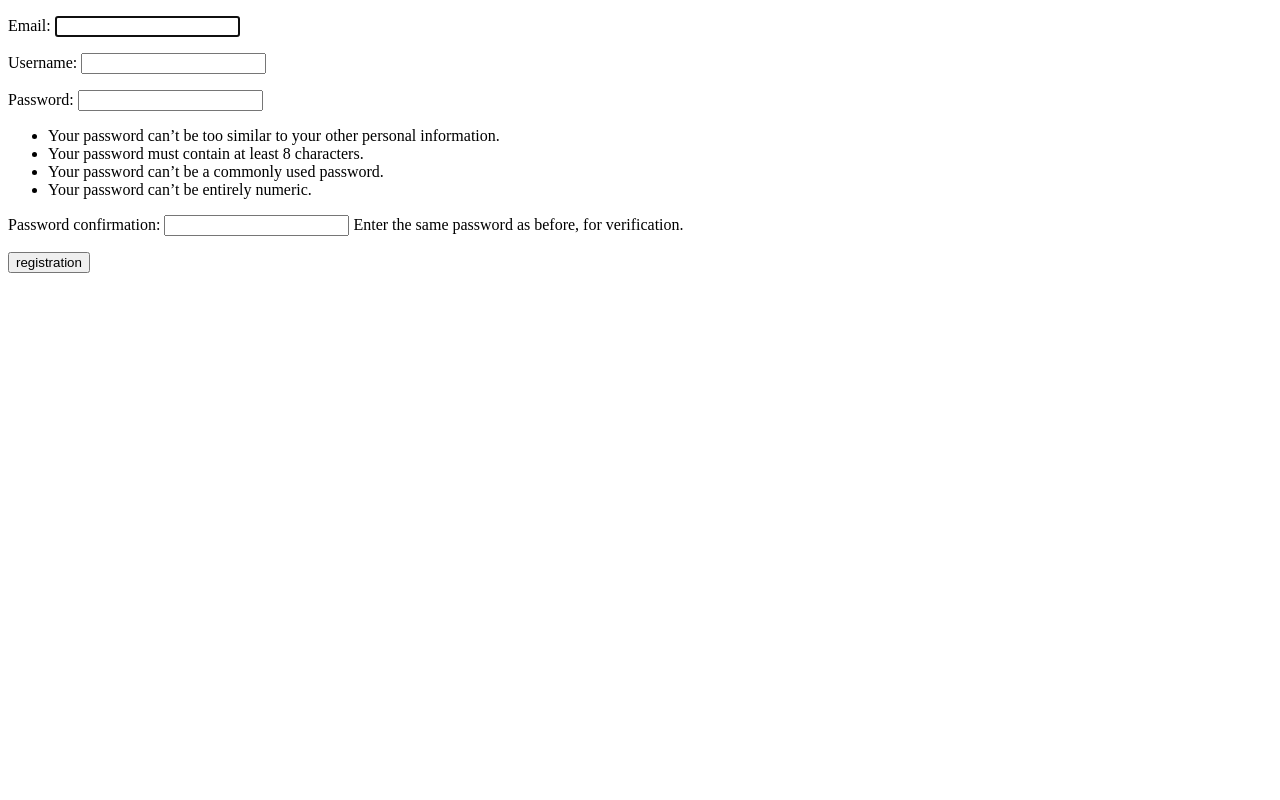
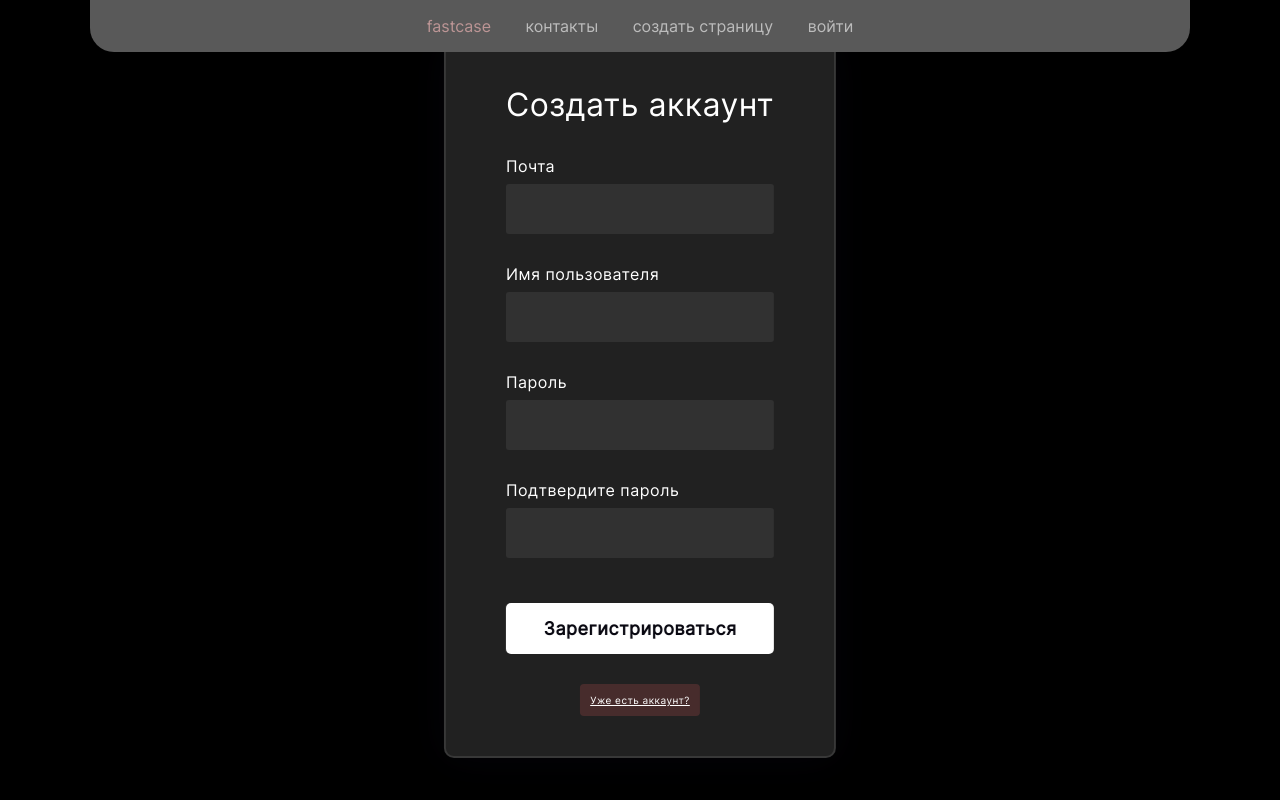
Before and after one commit to fwhyjke/fastcase, a Django app: page /registration in a window 1280 px wide. Run offline with Django 4.2, Linux system fonts and the light colour scheme; some libraries are stand-ins or nearby versions.

Commit message:
login and registration pages

```diff
--- a/fastcase/forms.py
+++ b/fastcase/forms.py
@@ -51,5 +51,9 @@ class RegistrationForm(UserCreationForm):
 
 
 class LoginForm(AuthenticationForm):
+    username = forms.CharField(label='Username', widget=forms.TextInput(attrs={'placeholder': 'Введите вашу почту'}))
+    password = forms.CharField(label='Password',
+                               widget=forms.PasswordInput(attrs={'placeholder': 'Введите ваш пароль'}))
+
     class Meta:
         fields = ['email', 'password']
--- /dev/null
+++ b/fastcase/static/fastcase/css/login.css
@@ -0,0 +1,140 @@
+*,
+*:before,
+*:after{
+    padding: 0;
+    margin: 0;
+    box-sizing: border-box;
+}
+body{
+    background-color: #000000;
+}
+
+.login-form {
+    background-color: rgba(255,255,255,0.13);
+    position: absolute;
+    transform: translate(-50%,-50%);
+    top: 50%;
+    left: 50%;
+    border-radius: 10px;
+    border: 0.2rem solid rgba(255,255,255,0.1);
+    box-shadow: 0 0 40px rgba(8,7,16,0.6);
+    padding: 4rem;
+}
+
+.reg-form {
+    background-color: rgba(255,255,255,0.13);
+    position: absolute;
+    transform: translate(-50%,-50%);
+    top: 50%;
+    left: 50%;
+    border-radius: 10px;
+    border: 0.2rem solid rgba(255,255,255,0.1);
+    box-shadow: 0 0 40px rgba(8,7,16,0.6);
+    padding: 4rem 6rem;
+}
+
+form *{
+    font-family: Inter-Regular;
+    color: #ffffff;
+    letter-spacing: 0.05rem;
+    outline: none;
+    border: none;
+}
+
+form h3{
+    font-size: 3.2rem;
+    font-weight: 500;
+    line-height: 4.2rem;
+    text-align: center;
+}
+
+label{
+    display: block;
+    margin-top: 3.0rem;
+    font-size: 1.6rem;
+    font-weight: 500;
+}
+input{
+    display: block;
+    height: 5.0rem;
+    width: 100%;
+    background-color: rgba(255,255,255,0.07);
+    border-radius: 3px;
+    padding: 0 1.0rem;
+    margin-top: 0.8rem;
+    font-size: 1.4rem;
+    font-weight: 300;
+}
+::placeholder{
+    color: #e5e5e5;
+}
+.login-btn {
+    margin-top: 4.5rem;
+    width: 100%;
+    background-color: #ffffff;
+    color: #080710;
+    padding: 1.5rem 0;
+    font-size: 1.8rem;
+    font-weight: 600;
+    border-radius: 5px;
+    cursor: pointer;
+    backdrop-filter: blur(1px);
+}
+
+.login-btn:hover {
+    opacity: 80%;
+}
+
+.social{
+  margin-top: 3rem;
+  display: flex;
+  justify-content: space-between;
+}
+
+
+.social a {
+    text-decoration: none;
+    padding: 1rem;
+    text-align: center;
+    background-color: rgba(255,255,255,0.27);
+    border-radius: 6px;
+}
+
+.social a:hover {
+    background-color: rgba(255, 255, 255, 0.2);
+    box-shadow: 0 0 10px rgba(8,7,16,0.6);
+}
+
+.social i{
+  margin-right: 4px;
+}
+
+.reg {
+    margin-top: 3rem;
+    display: flex;
+    justify-content: center;
+}
+
+.reg-btn {
+    background-color: rgba(175, 76, 76, 0.27);
+    padding: 1rem;
+    border-radius: 4px;
+}
+
+.reg-btn:hover {
+    background-color: rgba(175, 76, 76, 0.2.login-form );
+    box-shadow: 0 0 10px rgba(8,7,16,0.6);
+}
+
+.error {
+    width: 26rem;
+    font-size: 1rem;
+    color:rgb(175, 76, 76);
+}
+
+.log-error {
+    margin-top: 2.0rem;
+    font-size: 1.6rem;
+    color:rgb(175, 76, 76);
+    width: 26rem;
+}
--- a/fastcase/views.py
+++ b/fastcase/views.py
@@ -75,14 +75,17 @@ class CreatePageView(LoginRequiredMixin, FormView):
             else:
                 return self.render_to_response(self.get_context_data(form=form))
         else:
-            messages.error(self.request, "Вы должны пройти верификацию, чтобы заполнить эту форму.")
-            return redirect('профиль')  # замените 'your_redirect_url' на ваш путь редиректа
+            return redirect('профиль')
 
 
 class UserLoginView(LoginView):
     template_name = 'fastcase/login.html'
     form_class = LoginForm
     success_url = reverse_lazy('welcome')
+
+    def form_invalid(self, form):
+        messages.error(self.request, 'Неверная почта или пароль')
+        return super().form_invalid(form)
 
 
 class LogoutUserView(LogoutView):
--- a/templates/fastcase/create_page.html
+++ b/templates/fastcase/create_page.html
@@ -18,7 +18,7 @@
                     <a class="header-list__name" href="/">fastcase</a>
                 </li>
                 <li>
-                    <button class="header-list__element-btn" id="contact-btn">контакты</и>
+                    <a class="header-list__element" href="/">контакты</a>
                 </li>
                 <li>
                     <a class="header-list__element" href="/create-page">создать страницу</a>
--- a/templates/fastcase/registration.html
+++ b/templates/fastcase/registration.html
@@ -1,15 +1,80 @@
+{% load static %}
 <!DOCTYPE html>
 <html lang="en">
 <head>
     <meta charset="UTF-8">
     <meta name="viewport" content="width=device-width, initial-scale=1.0">
     <title>Document</title>
+    <link rel="stylesheet" href="{% static 'fastcase/css/style.css' %}">
+    <link rel="stylesheet" href="{% static 'fastcase/css/login.css' %}">
+    <script src="https://kit.fontawesome.com/cfed9a189e.js" crossorigin="anonymous"></script>
 </head>
+
 <body>
-    <form method="post">
-        {% csrf_token %}
-        {{ form.as_p }}
-        <button type="submit">registration</button>
-    </form>
+    <div class="wrapper">
+        <header>
+            <ul class="header-list">
+                <li>
+                    <a class="header-list__name" href="/">fastcase</a>
+                </li>
+                <li>
+                    <a class="header-list__element" href="/">контакты</a>
+                </li>
+                <li>
+                    <a class="header-list__element" href="/create-page">создать страницу</a>
+                </li>
+                <li>
+                    {% if user.is_authenticated %}
+                    <div class="user-container">
+                        <a class="header-list__element user-name" href="#"><i class="fa-solid fa-house house-icon"></i>
+                            {{ user.username }}</a>
+                        <ul class="user-list">
+                            <li>
+                                <a class="header-list__element" href="#">личный кабинет</a>
+                            </li>
+                            <li>
+                                <a class="header-list__element" href="#">выйти</a>
+                            </li>
+                        </ul>
+                    </div>
+                    {% else %}
+                    <a class="header-list__element" href="#">войти</a>
+                    {% endif %}
+                </li>
+            </ul>
+        </header>
+
+        <main>
+            <form class="reg-form" method="post">
+                {% csrf_token %}
+                <h3>Создать аккаунт</h3>
+
+                <label for="email">Почта</label>
+                {{ form.email }}
+
+                <label for="username">Имя пользователя</label>
+                {{ form.username }}
+
+                <label for="password1">Пароль</label>
+                {{ form.password1 }}
+                {% for error in form.password1.errors %}
+                    <p class="error">{{ error }}</p>
+                {% endfor %}
+
+                <label for="password2">Подтвердите пароль</label>
+                {{ form.password2 }}
+                {% for error in form.password2.errors %}
+                    <p class="error">{{ error }}</p>
+                {% endfor %}
+
+                <button class="login-btn" type="submit">Зарегистрироваться</button>
+
+                <div class="reg">
+                    <a class="reg-btn" href="/login">Уже есть аккаунт?</a>
+                </div>
+            </form>
+
+        </main>
+    </div>
 </body>
 </html>
```
Also changed, not shown: templates/fastcase/login.html (+70 -5 lines).
